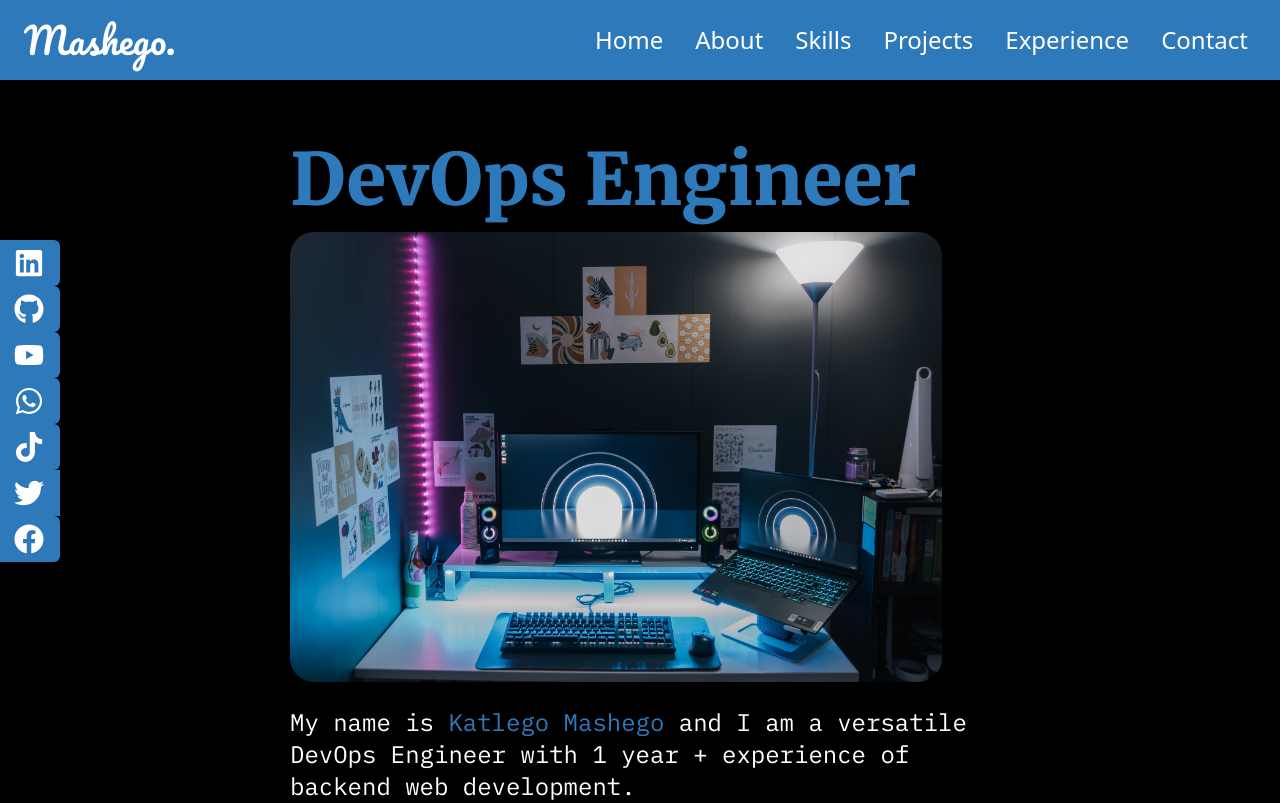
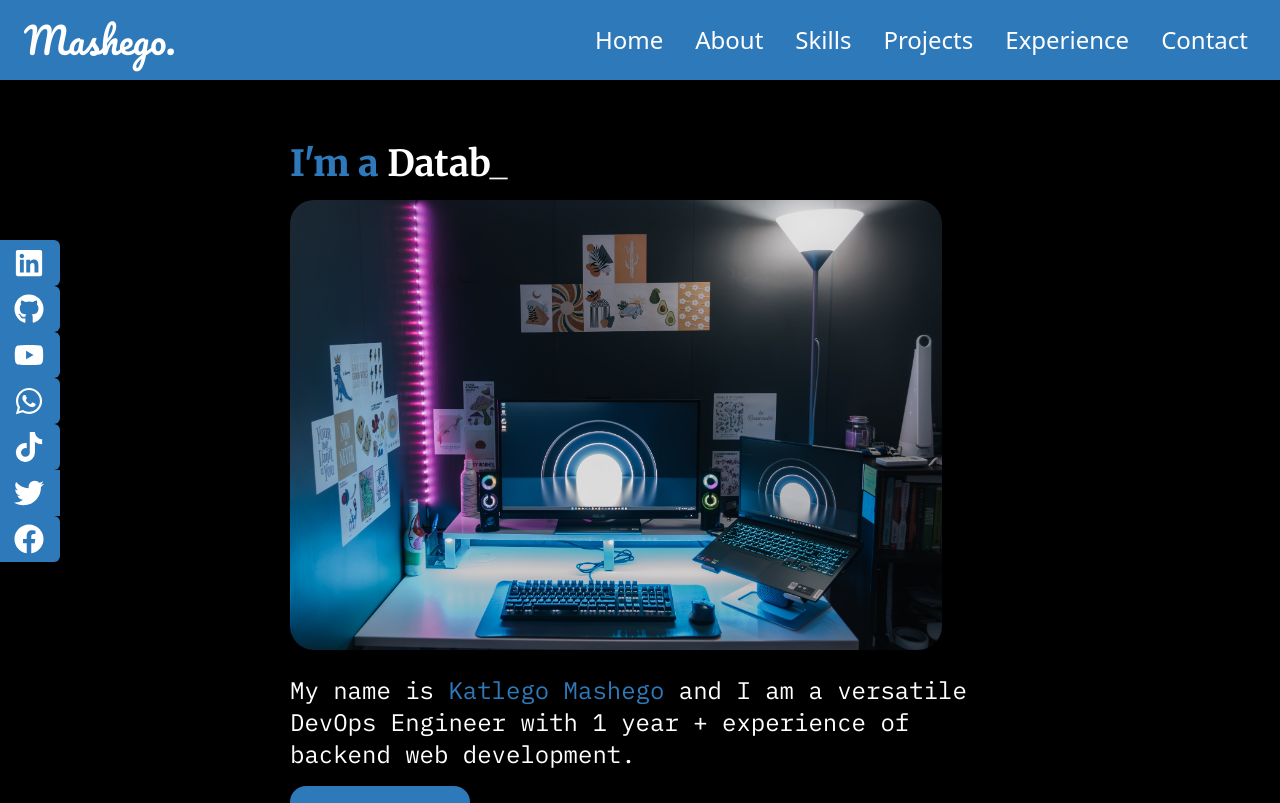
Before and after one commit to katlegoprince1998/personal_portfolio-v1.0.1, a React (Create React App) app: page / in a window 1280 px wide. Shown: the top 803 px of the page. Built offline with nearby package versions, Linux system fonts and the light colour scheme.

Commit message:
text animation

```diff
--- a/src/Components/Home.jsx
+++ b/src/Components/Home.jsx
@@ -1,12 +1,29 @@
 import React from 'react';
 import MyImage from "../Assets/dev.jpg";
+import {Typewriter, Cursor} from "react-simple-typewriter";
 
 const About = () => {
+
   return (
     <div className='pt-36 px-6 grid grid-cols-1 gap-8 justify-center items-center md:flex' id='Home'>
-        <div>
+        <div className='w-full grid justify-center'>
            <div>
-            <h1 className='text-[#2e79ba] text-4xl  font-extrabold font-myname md:text-7xl'>DevOps Engineer</h1>
+            <h1 className='text-[#2e79ba] text-4xl  font-extrabold font-myname md:text-4xl'>
+            I'm a {' '}
+        <span style={{ color: 'white', fontWeight: 'bold' }}>
+          {/* Style will be inherited from the parent element */}
+          <Typewriter
+            words={['DevOpps Engineer', 'Software Engineer', 'Database Designer']}
+            loop={5}
+            cursor
+            cursorStyle='_'
+            typeSpeed={70}
+            deleteSpeed={50}
+            delaySpeed={1000}
+
+          />
+        </span>
+              </h1>
            </div>
            <div className=''>
             <img  className='rounded-3xl my-4 md:h-[450px]' src={MyImage} alt="" />
```
